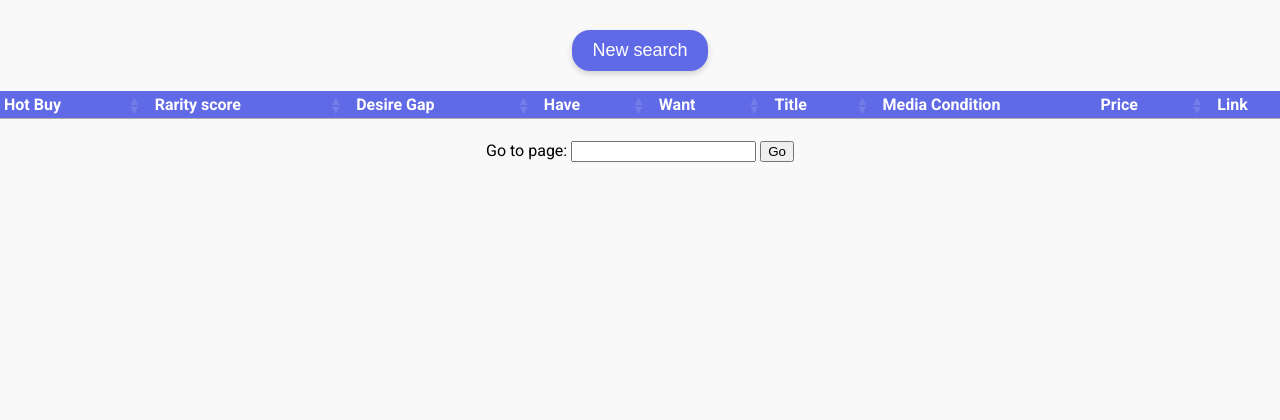
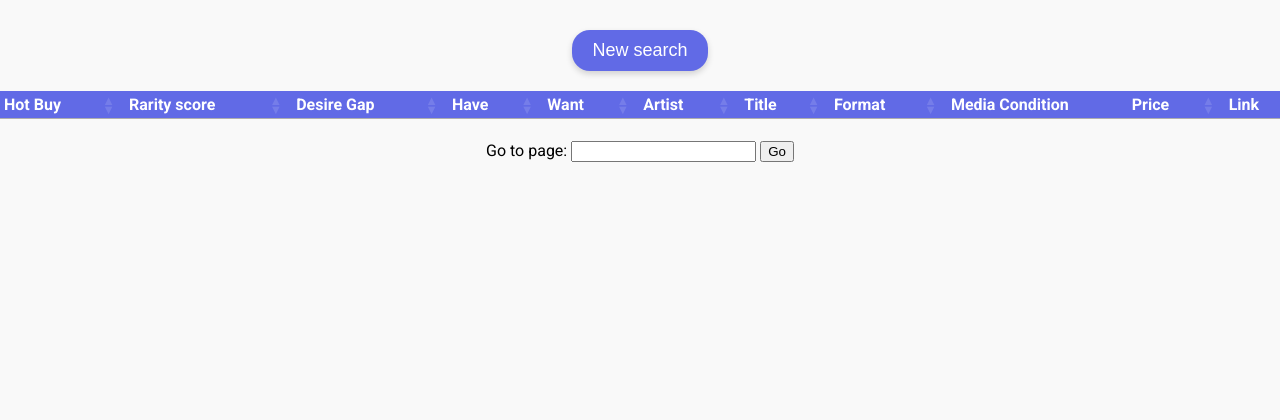
Before and after one commit to ae0j/discogs-advanced-sorter, a Flask app: template templates/table.html in a window 1280 px wide. Shown: the top 420 px of the page. Run offline with Flask 3, Linux system fonts and the light colour scheme; the template is opened without the code that fills it, so the values that code supplies are empty.

Commit message:
Add columns for Artist and Format
Make page scroll to top of table when changing pages

Change "collection" to "inventory" in README since collections are different and not what is being pulled

```diff
--- a/process.py
+++ b/process.py
@@ -156,7 +156,9 @@ def save_records_to_csv(records, unique_id):
             "desire_gap",
             "have",
             "want",
+            "artist",
             "title",
+            "format",
             "condition",
             "price",
             "href",
@@ -252,7 +254,9 @@ def scrap_and_process(form_data, start_page=1, year=0, count=0):
                 "desire_gap": desire_gap,
                 "have": have.text() if have else 0,
                 "want": want.text() if want else 0,
-                "title": title.text(),
+                "artist": re.sub(r' - .*$', '', title.text()),
+                "title": re.sub(r'\([^\(]*\)$', '', re.sub(r'^[^-]*- ', '', title.text())),
+                "format": re.sub(r'\)$','', re.sub(r'^\(','', re.sub(r'^\([^\(]*\(', '(', re.sub(r'^[^\(]*', '', title.text())))),
                 "condition": item_condition,
                 "price": price.text(),
                 "href": href,
--- a/static/main_table.js
+++ b/static/main_table.js
@@ -1,5 +1,6 @@
 $(document).ready(function () {
   var url = $(".container").data("url");
+  var oldStart = 0;
   var table = $("#myTable").DataTable({
     processing: true,
     serverSide: true,
@@ -16,7 +17,7 @@ $(document).ready(function () {
     columnDefs: [
       { targets: "_all", orderSequence: ["desc", "asc"] },
       {
-        targets: 8,
+        targets: 10,
         orderable: false,
         render: function (data, type, row, meta) {
           if (type === "display") {
@@ -30,10 +31,20 @@ $(document).ready(function () {
         },
       },
       {
-        targets: 6,
+        targets: 8,
         orderable: false,
       },
     ],
+    drawCallback: function (o) {
+      var newStart = this.api().page.info().start;
+
+      if ( newStart != oldStart ) {
+        var targetOffset = $('#myTable').offset().top;
+        $('html,body').animate({scrollTop: targetOffset}, 0);
+        oldStart = newStart;
+      }
+    }
+
   });
 
   $("#goToPage").on("click", function () {
--- a/templates/table.html
+++ b/templates/table.html
@@ -40,7 +40,9 @@
             <th>Desire Gap</th>
             <th>Have</th>
             <th>Want</th>
+            <th>Artist</th>
             <th>Title</th>
+            <th>Format</th>
             <th>Media Condition</th>
             <th>Price</th>
             <th>Link</th>
```
Also changed, not shown: README.md.
